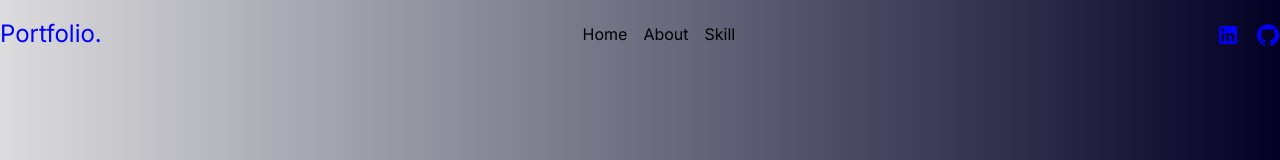
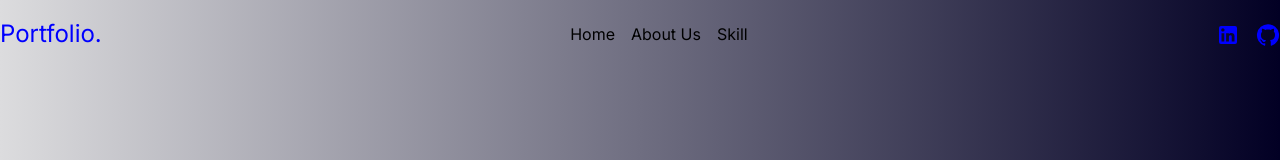
Before and after one commit to masum00011/Cv, a Next.js app: page / in a window 1280 px wide. Shown: the top 160 px of the page. Built offline with nearby package versions, Linux system fonts and the light colour scheme.

Commit message:
add routes

```diff
--- /dev/null
+++ b/app/about/page.jsx
@@ -0,0 +1,7 @@
+import React from 'react'
+
+export default function about() {
+  return (
+    <div>about</div>
+  )
+}
--- a/app/page.jsx
+++ b/app/page.jsx
@@ -2,18 +2,19 @@ import Image from "next/image";
 import GitHubIcon from "@mui/icons-material/GitHub";
 import LinkedInIcon from "@mui/icons-material/LinkedIn";
 import bgcover from "./assets/images/cover.jpg";
+import Link from "next/link";
 // import ReactJS_Developer from "./assets/images/ReactJS_Developer.pdf";
 // import cv from '../public/'
-import Link from "next/link";
 export default function Home() {
+
   return (
     <main className="container m-auto h-screen">
       <section className="Navbar flex justify-between  py-4 items-center">
         <h1 className="text-[1.5rem] text-[blue]">Portfolio.</h1>
         <div className="text flex gap-4">
           <p>Home</p>
-          <p>About</p>
-          <p>Skill</p>
+          <Link href="/about">About Us</Link>
+          <Link href="/skill">Skill</Link>
         </div>
         <div className="social-icon flex gap-4 text-[blue]">
           <a href="https://www.linkedin.com/in/masum-reza-148397199/">
@@ -33,7 +34,7 @@ export default function Home() {
             <b className="text-[4rem]">I'm Masum Reza</b>
           </div>
           <div>
-            <b className="text-[3rem] text-[blue]">ReactJS/NextJS Developer</b>
+            <b className="text-[3rem] text-[blue] break-all">ReactJS/NextJS Developer</b>
           </div>
           <div>
             <p>From Gurgaon</p>
--- /dev/null
+++ b/app/skill/page.jsx
@@ -0,0 +1,7 @@
+import React from 'react'
+
+export default function Skill() {
+  return (
+    <div>Skill</div>
+  )
+}
```
